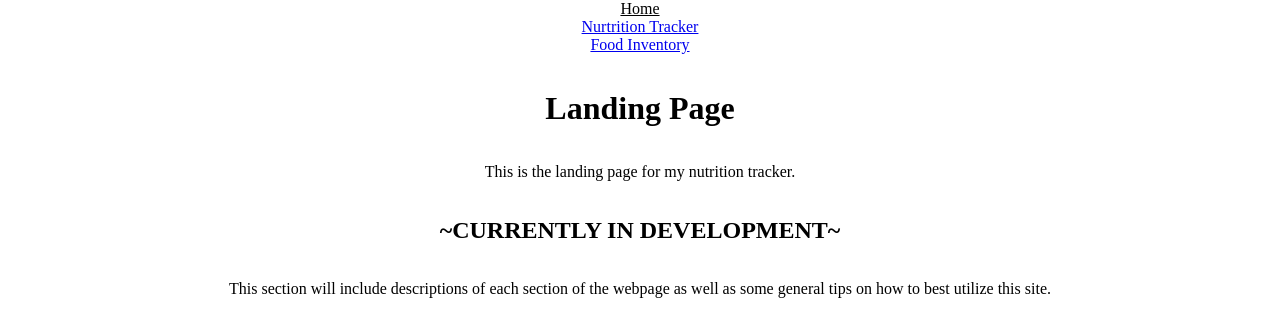
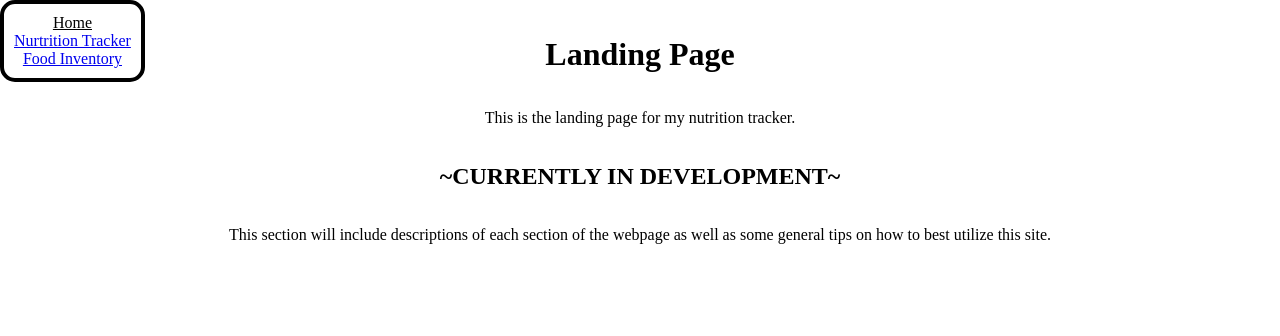
Before and after one commit to tims-coding-projects/nutrition-tracker, a plain HTML site: page index.html in a window 1280 px wide. Drawn offline with Linux system fonts and the light colour scheme.

Commit message:
5-9-22 commit

```diff
--- a/index.html
+++ b/index.html
@@ -13,7 +13,7 @@
 
     <div>
 
-      <nav class="center">
+      <nav id="navbar">
 
         <ul>
           <li><u>Home</u></li>
--- a/styles.css
+++ b/styles.css
@@ -9,6 +9,18 @@
 
 /* ID's */
 
+  /* Navigation Bar Styling */
+
+#navbar {
+  position: absolute;
+  background-color: white;
+  border-style: solid;
+  border-color: black;
+  border-width: 4px;
+  padding: 10px;
+  border-radius: 15px;
+  text-align: center;
+}
 
 /* Classes */
 
```
Also changed, not shown: inventory.html (+1 -1 lines), tracker.html (+1 -1 lines).
